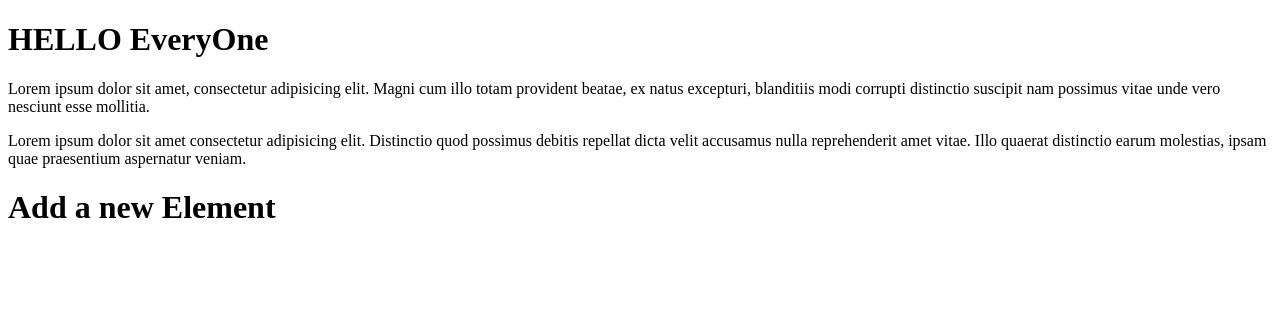
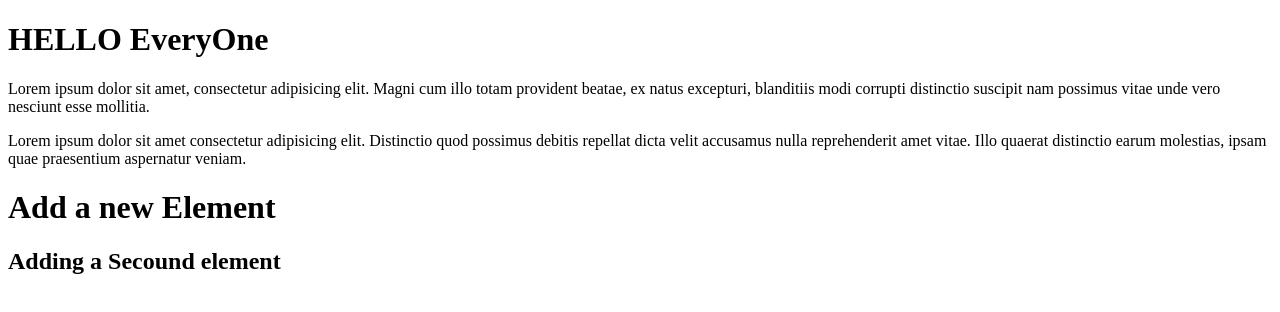
Before and after one commit to DEEPAK-SINGH-BVM/Temp2, a plain HTML site: page index.html in a window 1280 px wide. Drawn offline with Linux system fonts and the light colour scheme.

Commit message:
Update index.html

```diff
--- a/index.html
+++ b/index.html
@@ -10,5 +10,6 @@
     <p>Lorem ipsum dolor sit amet, consectetur adipisicing elit. Magni cum illo totam provident beatae, ex natus excepturi, blanditiis modi corrupti distinctio suscipit nam possimus vitae unde vero nesciunt esse mollitia.</p>
     <p>Lorem ipsum dolor sit amet consectetur adipisicing elit. Distinctio quod possimus debitis repellat dicta velit accusamus nulla reprehenderit amet vitae. Illo quaerat distinctio earum molestias, ipsam quae praesentium aspernatur veniam.</p>
     <h1>Add a new Element <h1>
+    <h2> Adding a Secound element<h2>
 </body>
 </html>
```
